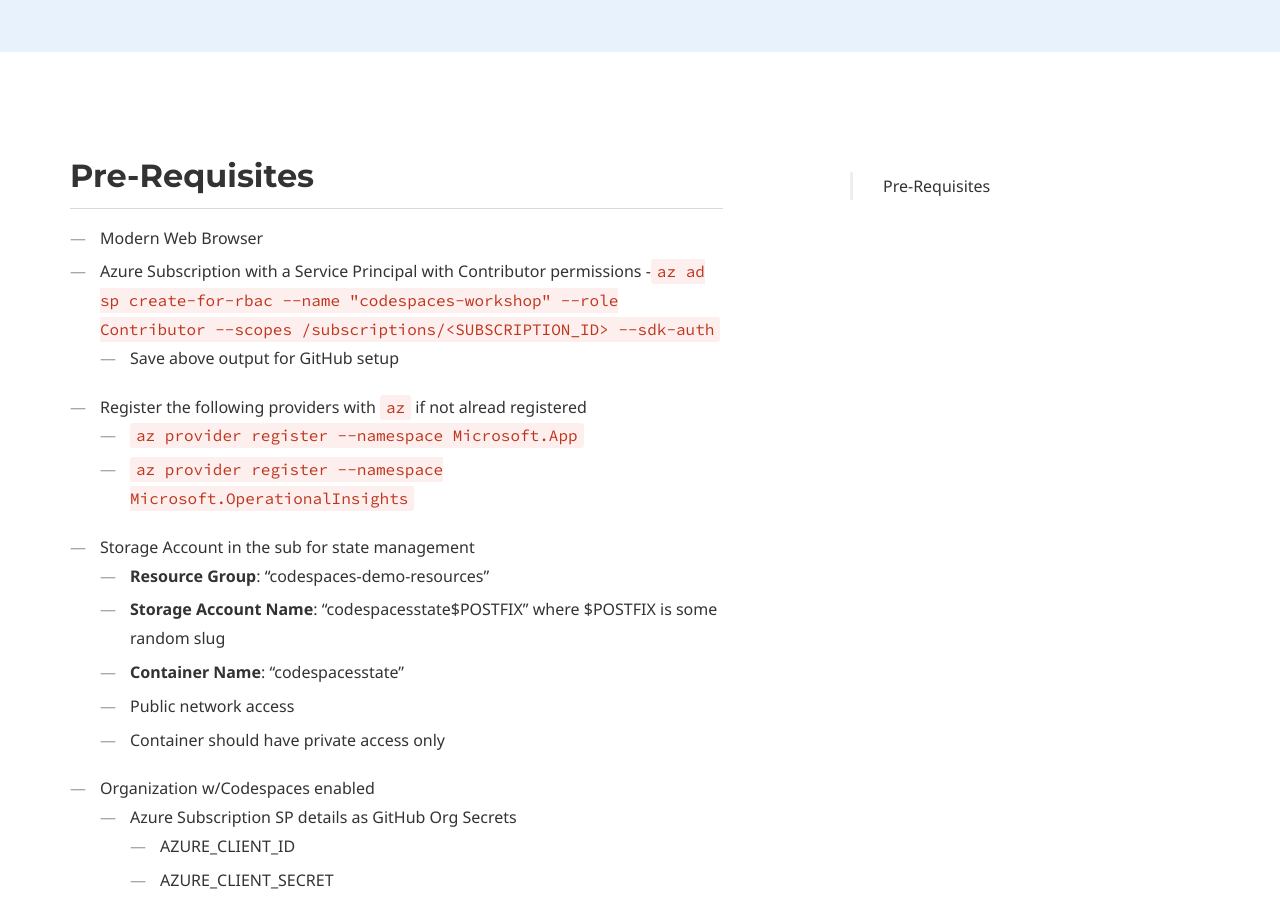
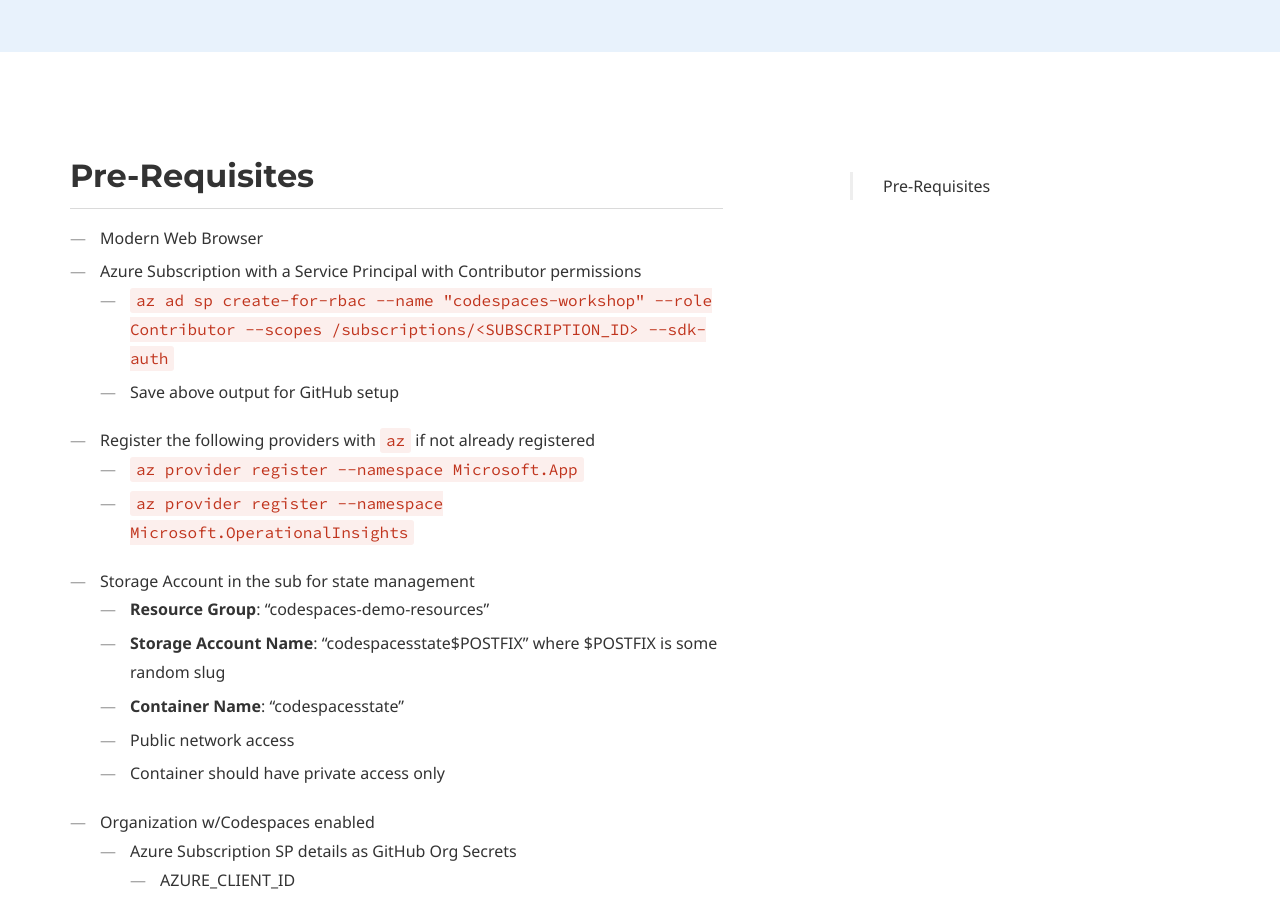
Before and after one commit to boxboat/github-cloud-native-workshop, a Jekyll site: the page built from lab-prerequisites.md, in a window 1280 px wide and 900 px high, scrolled down 602 px. Built offline with Jekyll 4.4.1, drawn with Linux system fonts in a browser that asks for light colours; some web fonts are replaced.

Commit message:
fixing errors
Signed-off-by: Daniel Koch <dkoch84@gmail.com>

```diff
--- a/lab-prerequisites.md
+++ b/lab-prerequisites.md
@@ -21,9 +21,9 @@ page_nav:
 ## Pre-Requisites
 - Modern Web Browser
 - Azure Subscription with a Service Principal with Contributor permissions
-  -`az ad sp create-for-rbac --name "codespaces-workshop" --role Contributor --scopes /subscriptions/<SUBSCRIPTION_ID> --sdk-auth`
+  - `az ad sp create-for-rbac --name "codespaces-workshop" --role Contributor --scopes /subscriptions/<SUBSCRIPTION_ID> --sdk-auth`
   - Save above output for GitHub setup
-- Register the following providers with `az` if not alread registered
+- Register the following providers with `az` if not already registered
   - `az provider register --namespace Microsoft.App`
   - `az provider register --namespace Microsoft.OperationalInsights`
 - Storage Account in the sub for state management
```
